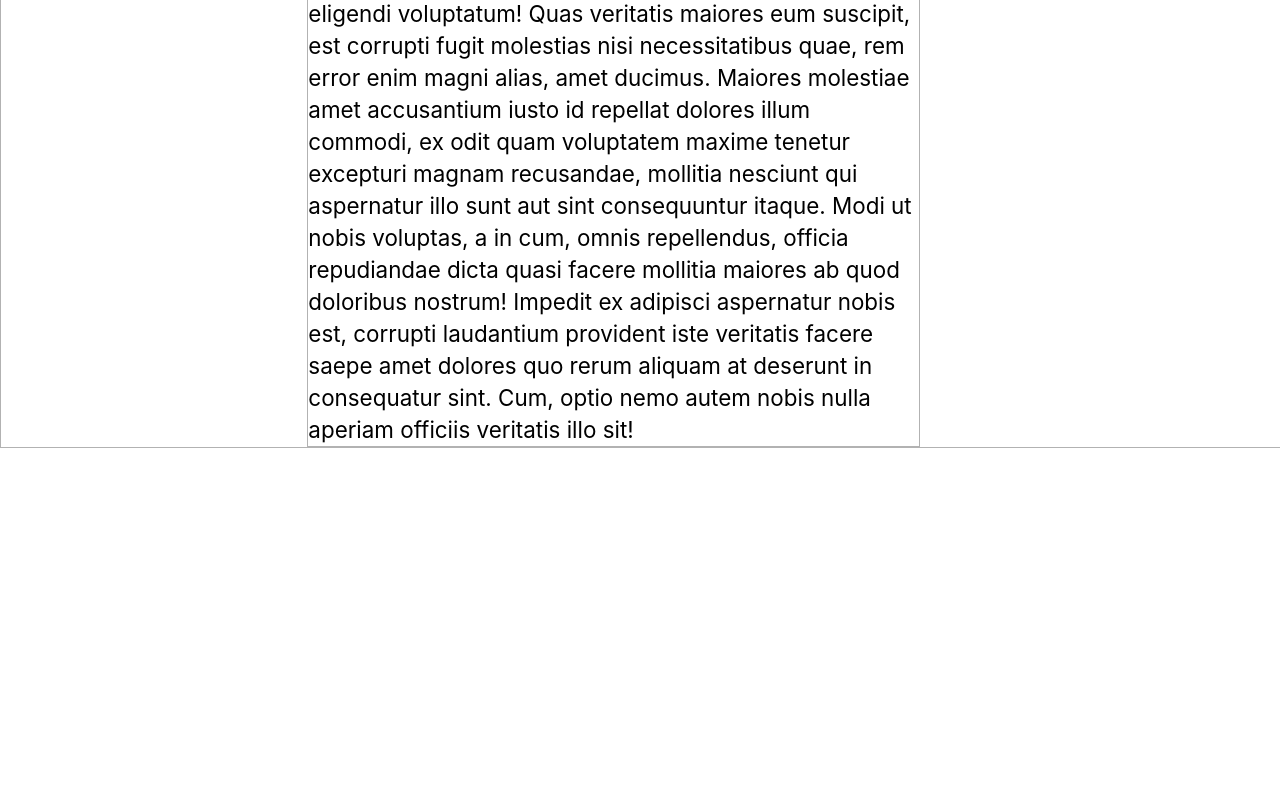
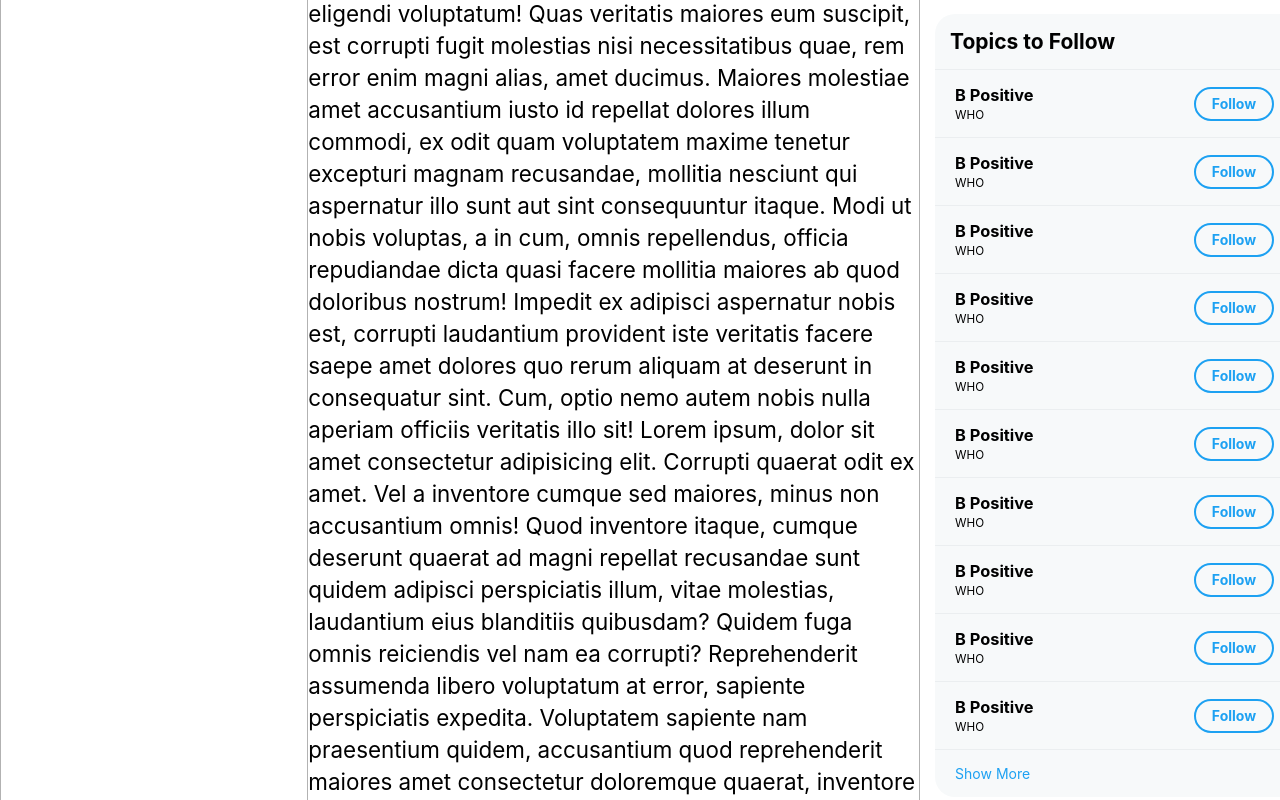
Before and after one commit to abhishekram404/twitter-clone, a React (Create React App) app: page / in a window 1280 px wide. Shown: the part 1380-2180 px from the top of the page. Before the commit the page ends 1828 px from the top, so only its background shows below. Built offline with nearby package versions, Linux system fonts and the light colour scheme.

Commit message:
Added Topics to Follow component

```diff
--- a/src/components/Middle.jsx
+++ b/src/components/Middle.jsx
@@ -45,7 +45,60 @@ export default function Middle() {
       quod doloribus nostrum! Impedit ex adipisci aspernatur nobis est, corrupti
       laudantium provident iste veritatis facere saepe amet dolores quo rerum
       aliquam at deserunt in consequatur sint. Cum, optio nemo autem nobis nulla
-      aperiam officiis veritatis illo sit!
+      aperiam officiis veritatis illo sit! Lorem ipsum, dolor sit amet
+      consectetur adipisicing elit. Corrupti quaerat odit ex amet. Vel a
+      inventore cumque sed maiores, minus non accusantium omnis! Quod inventore
+      itaque, cumque deserunt quaerat ad magni repellat recusandae sunt quidem
+      adipisci perspiciatis illum, vitae molestias, laudantium eius blanditiis
+      quibusdam? Quidem fuga omnis reiciendis vel nam ea corrupti? Reprehenderit
+      assumenda libero voluptatum at error, sapiente perspiciatis expedita.
+      Voluptatem sapiente nam praesentium quidem, accusantium quod reprehenderit
+      maiores amet consectetur doloremque quaerat, inventore dolores odio harum!
+      Iste quas tempore facere aspernatur dolore ullam. Voluptatum numquam iusto
+      at tempore omnis enim ut obcaecati esse ullam? Deleniti, dolore ipsum
+      maiores illum nulla soluta minima eius illo atque inventore aperiam enim.
+      Perspiciatis delectus tempora quia veritatis soluta asperiores illo quos.
+      Alias vitae doloribus, obcaecati commodi repellendus corrupti vero harum
+      aspernatur! Praesentium alias consectetur odio nulla vel magni magnam
+      incidunt aut libero exercitationem qui autem nam, dicta at sapiente amet
+      maxime corrupti animi adipisci vitae quasi atque a? Quaerat rerum nobis
+      eaque assumenda? Odio ex adipisci laboriosam necessitatibus ab sequi
+      quisquam quidem! Neque sit in quia recusandae fuga soluta. Nemo autem
+      porro pariatur hic nam facilis dolorem officiis eos ullam vel voluptate
+      expedita quibusdam officia aspernatur, maxime fuga ratione nesciunt optio
+      nulla incidunt magnam! Mollitia perferendis ipsum ullam provident ab at
+      eum quis exercitationem voluptatem reiciendis. Laborum facere beatae, nemo
+      quibusdam pariatur qui. Aspernatur, voluptatem dicta maiores tenetur quam
+      dolore illo nisi deserunt sunt iste error, sapiente excepturi labore.
+      Consequuntur placeat ipsam rerum? Debitis quo vitae rem, accusantium esse,
+      tenetur ipsum cum eaque alias fuga illo. Minus ex quibusdam, delectus
+      esse, nisi in inventore voluptatum saepe quaerat beatae vitae ullam?
+      Suscipit et a molestiae corporis. Provident eaque libero itaque odio,
+      dolorem at praesentium quam veritatis impedit qui eveniet, reprehenderit
+      illo nesciunt tempora quasi? Pariatur adipisci odio explicabo quam,
+      officiis molestiae provident veniam rem delectus nam voluptatum ipsa ea
+      voluptatem minima modi ad sint asperiores quaerat in illo ipsam, nostrum
+      amet nulla omnis? Molestiae, tempora dolore ducimus illo repellat
+      perspiciatis nam quisquam fugit soluta maiores? Repellat accusamus
+      incidunt, natus dicta esse placeat totam vitae deserunt molestiae
+      distinctio quia? Molestias id aliquam perferendis eaque consectetur saepe
+      quisquam quos corrupti facilis recusandae dolor quia, iusto ipsam quas
+      nemo a harum quo repudiandae? Inventore vel doloribus quisquam explicabo
+      provident temporibus quas, eum officia delectus in amet voluptatem, ipsam
+      iste ab, nemo sequi nisi cumque commodi expedita dolores error. Quas
+      quaerat laborum nihil aspernatur deleniti delectus quod voluptatum
+      maiores. Dignissimos quo eligendi, consequatur dolorum corrupti est
+      blanditiis! Vel rem quae tempore deserunt! Provident doloribus quae
+      dolorum architecto vero odio maxime ea reprehenderit? Voluptatem, iure?
+      Veniam molestias rerum, laudantium, assumenda molestiae amet a sint ad
+      asperiores atque iusto tenetur voluptas tempore et ratione libero
+      quibusdam, ea harum nobis quisquam illum nisi! Veritatis eos aliquid
+      temporibus? Aspernatur quo, iure deserunt eos similique dolorem beatae
+      magni ab voluptates consectetur debitis architecto consequatur repudiandae
+      voluptas qui nobis doloribus adipisci atque enim rem vero odio earum.
+      Repellendus, non? Quos laboriosam reprehenderit assumenda molestias
+      numquam voluptatum labore necessitatibus perferendis, pariatur ipsam,
+      recusandae accusamus?
     </div>
   );
 }
--- a/src/components/Right.jsx
+++ b/src/components/Right.jsx
@@ -1,5 +1,6 @@
 import React from "react";
 import Search from "./sub-components/Search";
+import TopicsToFollow from "./sub-components/TopicsToFollow";
 import TrendsForYou from "./sub-components/TrendsForYou";
 import WhoToFollow from "./sub-components/WhoToFollow";
 export default function Right() {
@@ -8,6 +9,7 @@ export default function Right() {
       <Search />
       <TrendsForYou />
       <WhoToFollow />
+      <TopicsToFollow />
     </div>
   );
 }
--- /dev/null
+++ b/src/components/sub-components/Topic.jsx
@@ -0,0 +1,20 @@
+import React from "react";
+
+export default function Topic() {
+  return (
+    <div className="topic">
+      <div className="topic-details">
+        <h3>B Positive</h3>
+        <small>WHO</small>
+      </div>
+      <div className="follow-btn">Follow</div>
+      <div className="close-btn">
+        <svg viewBox="0 0 15 15" aria-hidden="true">
+          <g>
+            <path d="M8.914 7.5l5.793-5.793c.39-.39.39-1.023 0-1.414s-1.023-.39-1.414 0L7.5 6.086 1.707.293c-.39-.39-1.023-.39-1.414 0s-.39 1.023 0 1.414L6.086 7.5.293 13.293c-.39.39-.39 1.023 0 1.414.195.195.45.293.707.293s.512-.098.707-.293L7.5 8.914l5.793 5.793c.195.195.45.293.707.293s.512-.098.707-.293c.39-.39.39-1.023 0-1.414L8.914 7.5z"></path>
+          </g>
+        </svg>
+      </div>
+    </div>
+  );
+}
--- /dev/null
+++ b/src/components/sub-components/TopicsToFollow.jsx
@@ -0,0 +1,26 @@
+import React from "react";
+import Topic from "./Topic";
+export default function TopicsToFollow() {
+  return (
+    <div className="topics-to-follow">
+      <div className="top">
+        <h2>Topics to Follow</h2>
+      </div>
+      <div className="topics">
+        <Topic />
+        <Topic />
+        <Topic />
+        <Topic />
+        <Topic />
+        <Topic />
+        <Topic />
+        <Topic />
+        <Topic />
+        <Topic />
+        <div className="show-more">
+          <a href="#show">Show More</a>
+        </div>
+      </div>
+    </div>
+  );
+}
--- a/src/styles/App.css
+++ b/src/styles/App.css
@@ -366,6 +366,108 @@ body .App {
   background: #ebeef0;
 }
 
+.topics-to-follow {
+  background: #f7f9fa;
+  width: 100%;
+  border-radius: 20px;
+  overflow: hidden;
+  display: -webkit-box;
+  display: -ms-flexbox;
+  display: flex;
+  -webkit-box-orient: vertical;
+  -webkit-box-direction: normal;
+      -ms-flex-direction: column;
+          flex-direction: column;
+  -webkit-box-pack: start;
+      -ms-flex-pack: start;
+          justify-content: flex-start;
+}
+
+.topics-to-follow .top {
+  display: -webkit-box;
+  display: -ms-flexbox;
+  display: flex;
+  -webkit-box-pack: justify;
+      -ms-flex-pack: justify;
+          justify-content: space-between;
+  -webkit-box-align: center;
+      -ms-flex-align: center;
+          align-items: center;
+  border-bottom: 1px solid #ebeef0;
+  padding: 15px;
+}
+
+.topics-to-follow .topics .topic {
+  padding: 15px 20px;
+  display: -ms-grid;
+  display: grid;
+  -ms-grid-columns: 1fr 80px 30px;
+      grid-template-columns: 1fr 80px 30px;
+  -webkit-box-align: center;
+      -ms-flex-align: center;
+          align-items: center;
+  gap: 10px;
+}
+
+.topics-to-follow .topics .topic .follow-btn {
+  border: 2px solid #1da1f2;
+  border-radius: 20px;
+  text-align: center;
+  line-height: 30px;
+  color: #1da1f2;
+  font-weight: bold;
+  cursor: pointer;
+  -webkit-transition: 0.4s;
+  transition: 0.4s;
+}
+
+.topics-to-follow .topics .topic .close-btn {
+  height: 30px;
+  width: 30px;
+  border-radius: 50%;
+  display: -webkit-box;
+  display: -ms-flexbox;
+  display: flex;
+  -webkit-box-pack: center;
+      -ms-flex-pack: center;
+          justify-content: center;
+  -webkit-box-align: center;
+      -ms-flex-align: center;
+          align-items: center;
+  overflow: hidden;
+}
+
+.topics-to-follow .topics .topic .close-btn svg {
+  height: 14px;
+  width: 14px;
+  fill: #5b7083;
+}
+
+.topics-to-follow .topics .topic .close-btn:hover {
+  background: rgba(29, 161, 242, 0.2);
+}
+
+.topics-to-follow .topics .topic:hover {
+  background: #ebeef0;
+}
+
+.topics-to-follow .topics .topic:not(:last-child) {
+  border-bottom: 1px solid #ebeef0;
+}
+
+.topics-to-follow .show-more {
+  padding: 15px 20px;
+}
+
+.topics-to-follow .show-more a {
+  text-decoration: none;
+  color: #1da1f2;
+}
+
+.topics-to-follow .show-more:hover {
+  background: #ebeef0;
+}
+
 .right {
   padding: 0px 15px;
   display: -webkit-box;
--- a/src/styles/_right.scss
+++ b/src/styles/_right.scss
@@ -1,6 +1,7 @@
 @import "search";
 @import "trendsforyou";
 @import "whotofollow";
+@import "topicstofollow";
 .right {
   padding: 0px 15px;
   @include flex-column;
--- /dev/null
+++ b/src/styles/_topicstofollow.scss
@@ -0,0 +1,58 @@
+.topics-to-follow {
+  background: $background;
+  width: 100%;
+  border-radius: 20px;
+  overflow: hidden;
+  display: flex;
+  flex-direction: column;
+  justify-content: flex-start;
+  .top {
+    display: flex;
+    justify-content: space-between;
+    align-items: center;
+    border-bottom: 1px solid #ebeef0;
+    padding: 15px;
+  }
+  .topics {
+    .topic {
+      padding: 15px 20px;
+      display: grid;
+      grid-template-columns: 1fr 80px 30px;
+      align-items: center;
+      gap: 10px;
+
+      .follow-btn {
+        @include follow-btn;
+      }
+      .close-btn {
+        @include csquare(30px, 30px);
+        @include flex-center;
+        overflow: hidden;
+        svg {
+          height: 14px;
+          width: 14px;
+          fill: $grey;
+        }
+      }
+      .close-btn:hover {
+        background: rgba($color: $primaryColor, $alpha: 0.2);
+      }
+    }
+    .topic:hover {
+      background: #ebeef0;
+    }
+    .topic:not(:last-child) {
+      border-bottom: 1px solid #ebeef0;
+    }
+  }
+  .show-more {
+    padding: 15px 20px;
+    a {
+      text-decoration: none;
+      color: $primaryColor;
+    }
+  }
+  .show-more:hover {
+    background: #ebeef0;
+  }
+}
--- a/src/styles/_trendsforyou.scss
+++ b/src/styles/_trendsforyou.scss
@@ -6,6 +6,8 @@
   display: flex;
   flex-direction: column;
   justify-content: flex-start;
+  // position: sticky;
+  // top: 70px;
 
   .top {
     display: flex;
```
Also changed, not shown: src/styles/App.scss (+11 -0 lines), 1 other file (tests, documents, lock files or other folders).
